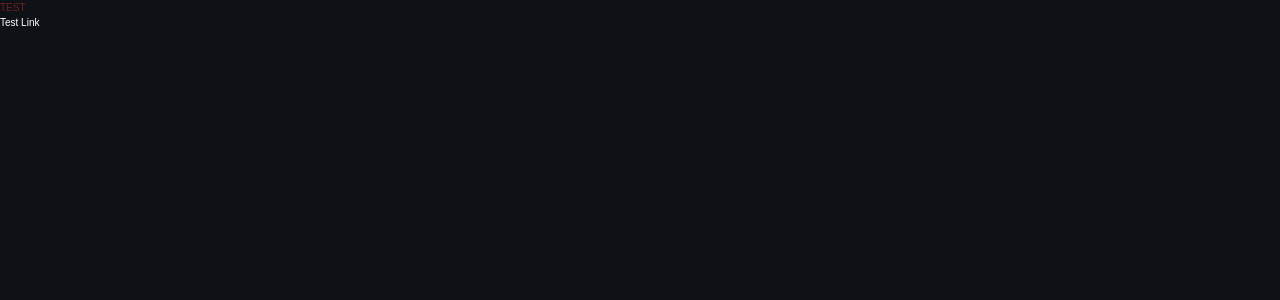
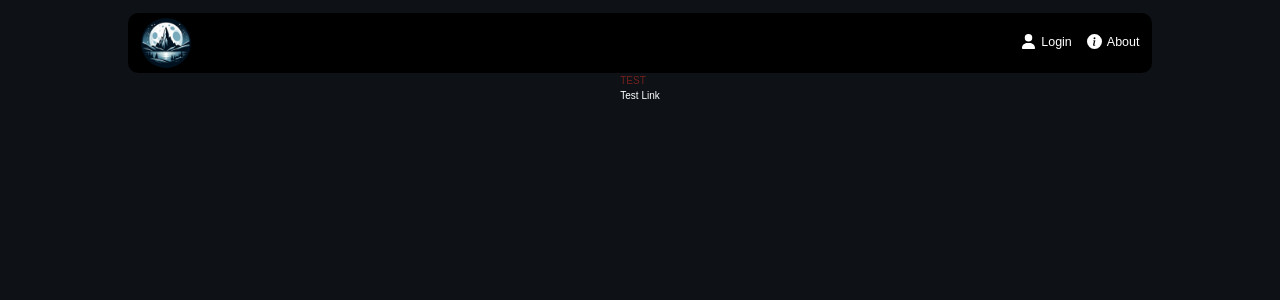
Before and after one commit to keeeper85/Gaminatorium-frontend, a React (Vite) app: page / in a window 1280 px wide. Shown: the top 300 px of the page. Built offline with nearby package versions, Linux system fonts and the light colour scheme.

Commit message:
feat: add navbar with login status in context

```diff
--- a/package.json
+++ b/package.json
@@ -13,6 +13,7 @@
   "dependencies": {
     "react": "18.2.0",
     "react-dom": "18.2.0",
+    "react-icons": "5.2.1",
     "react-router-dom": "6.23.1"
   },
   "devDependencies": {
--- /dev/null
+++ b/src/components/Navbar/Navbar.tsx
@@ -0,0 +1,31 @@
+import { FaUser } from "react-icons/fa6";
+import { BsInfoCircleFill } from "react-icons/bs";
+import { NavLink } from "react-router-dom";
+import { useAuth } from "../../contexts/Authcontext";
+
+export default function Navbar() {
+  const { isLogged, toggleLogin } = useAuth();
+  return (
+    <div className="flex justify-between items-center w-4/5 h-24 mt-5 px-5 bg-black rounded-2xl">
+      <NavLink to="/" className="w-20 h-20">
+        <img
+          src="/assets/images/Gaminatorium_logo.jpg"
+          className="rounded-full"
+          alt="Gaminatorium logo"
+        />
+      </NavLink>
+
+      <div className="flex gap-6">
+        <NavLink to="/" className="flex gap-2 cursor-pointer hover:text-red" onClick={toggleLogin}>
+          <FaUser className="w-6 h-6"/>
+          {isLogged ? <span className="text-xl">Account</span> : <span className="text-xl">Login</span>}
+        </NavLink>
+
+        <NavLink to="/about" className="flex gap-2 cursor-pointer hover:text-red">
+          <BsInfoCircleFill className="w-6 h-6" />
+          <span className="text-xl">About</span>
+        </NavLink>
+      </div>
+    </div>
+  )
+}
--- /dev/null
+++ b/src/contexts/Authcontext.tsx
@@ -0,0 +1,35 @@
+import { createContext, useContext, useState } from "react";
+
+type AuthStateType = {
+  isLogged: boolean
+  toggleLogin: () => void
+}
+
+const AuthContext = createContext<AuthStateType | undefined>(undefined);
+
+export function AuthProvider({ children }: { children: React.ReactNode }) {
+  const [isLogged, setIsLogged] = useState<boolean>(false)
+
+  const toggleLogin = () => {
+    setIsLogged((prevIsLogged) => !prevIsLogged);
+  };
+
+  return (
+    <AuthContext.Provider
+      value={{
+        isLogged,
+        toggleLogin,
+      }}
+    >
+      {children}
+    </AuthContext.Provider>
+  )
+}
+
+export const useAuth = () => {
+  const context = useContext(AuthContext);
+  if (!context) {
+    throw new Error("useAuth must be used within an AuthProvider");
+  }
+  return context;
+}
--- a/src/layout/Layout.tsx
+++ b/src/layout/Layout.tsx
@@ -1,21 +1,24 @@
+import Navbar from "../components/Navbar/Navbar";
+import { AuthProvider } from "../contexts/Authcontext";
+
 interface LayoutProps {
   children: JSX.Element[] | JSX.Element
 }
 
 function Layout({children}: LayoutProps) {
   return (
-    <>
-      <header>
+    <AuthProvider>
+      <header className="flex justify-center">
+        <Navbar />
       </header>
 
-      <main className='flex'>
-
+      <main className='flex flex-col justify-center items-center'>
         <section className='w-ful'>
           {children}
         </section>
 
       </main>
-    </>
+    </AuthProvider>
   );
 }
 
--- a/tailwind.config.js
+++ b/tailwind.config.js
@@ -17,7 +17,7 @@ export default {
     },
   extend: {
       colors: {
-        'black': '#0000000',
+        'black': '#000000',
         'lightblack': '#0E1217',
         'red': '#70211C',
       },
```
Also changed, not shown: public/assets/images/Gaminatorium_logo.jpg (added), 1 other file (tests, documents, lock files or other folders).
